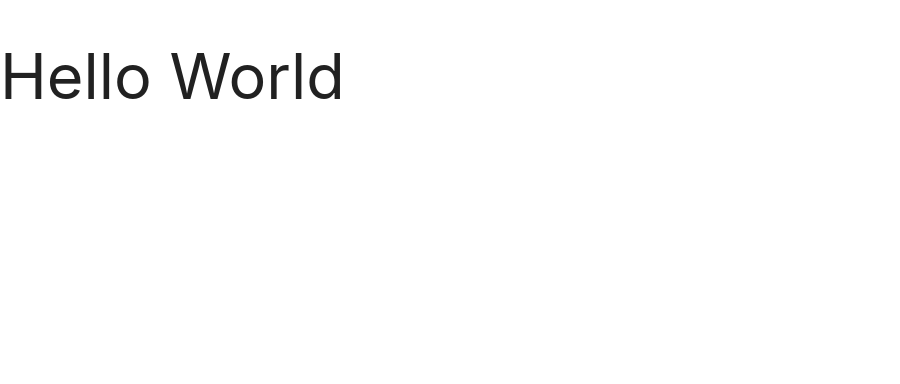
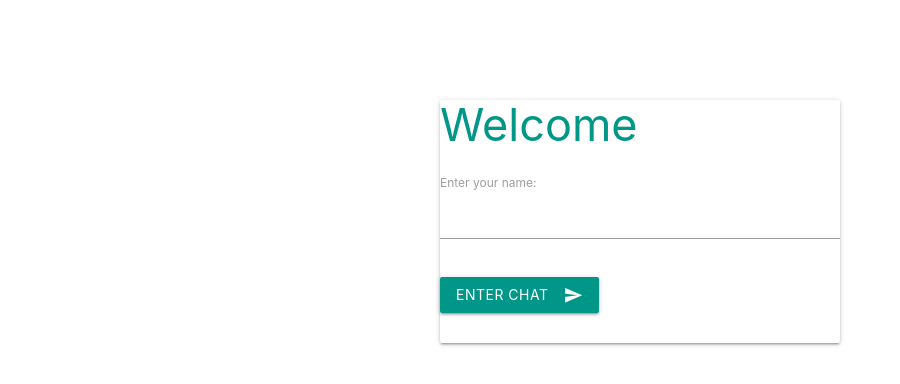
Before and after one commit to coderj001/vue-geochat, a Vue app: page / in a window 1280 px wide. Shown: the top 384 px of the page, without its empty margins (0-900 px from the left). Built offline with nearby package versions, Linux system fonts and the light colour scheme.

Commit message:
re-config lint

```diff
--- a/src/App.vue
+++ b/src/App.vue
@@ -1,8 +1,7 @@
 <template>
-  <div id="app">
-  <h1>Hello World</h1>
-  </div>
+    <div id="app">
+        <router-view />
+    </div>
 </template>
 
-<style>
-</style>
+<style></style>
--- a/src/router/index.js
+++ b/src/router/index.js
@@ -1,14 +1,14 @@
 import Vue from "vue";
 import VueRouter from "vue-router";
-import Home from "../views/Home.vue";
+import Welcome from "../views/Welcome.vue";
 
 Vue.use(VueRouter);
 
 const routes = [
   {
     path: "/",
-    name: "Home",
-    component: Home
+    name: "Welcome",
+    component: Welcome
   },
   {
     path: "/about",
--- a/src/views/Home.vue
+++ /dev/null
@@ -1,16 +0,0 @@
-<template>
-  <div class="home">
-  </div>
-</template>
-
-<script>
-// @ is an alias to /src
-// import HelloWorld from "@/components/HelloWorld.vue";
-
-export default {
-  name: "Home",
-  components: {
-    // HelloWorld
-  }
-};
-</script>
--- /dev/null
+++ b/src/views/Welcome.vue
@@ -0,0 +1,50 @@
+<template>
+    <div class="home">
+        <div class="welcome container">
+            <div class="card">
+                <h2 class="teal-text">Welcome</h2>
+                <form action="" @submit.prevent="enterChat">
+                    <label for="name">Enter your name: </label>
+                    <input type="text" name="name" v-model="name" />
+                    <button class="btn teal">Enter Chat<i class="material-icons right">send</i></button>
+                </form>
+            </div>
+        </div>
+    </div>
+</template>
+
+<script>
+// @ is an alias to /src
+// import HelloWorld from "@/components/HelloWorld.vue";
+
+export default {
+    name: "Welcome",
+    data() {
+        return {
+            name: null,
+        };
+    },
+    components: {
+        // HelloWorld
+    },
+    methods: {
+        enterChat() {
+            console.log(this.name);
+        },
+    },
+};
+</script>
+
+<style>
+.welcome {
+    max-width: 400px;
+    margin-top: 100px;
+}
+.welcome h2 {
+    font-size: 3em;
+}
+.welcome button {
+    margin: 30px auto;
+}
+
+</style>
```
Also changed, not shown: package.json (+6 -6 lines), 1 other file (tests, documents, lock files or other folders).
